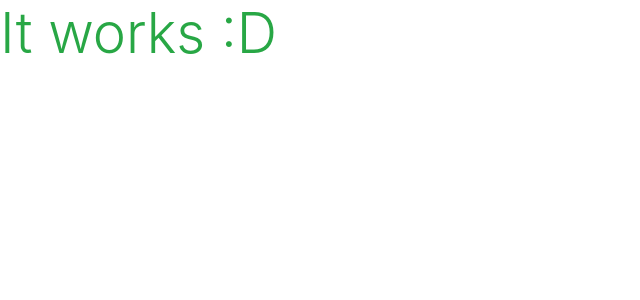
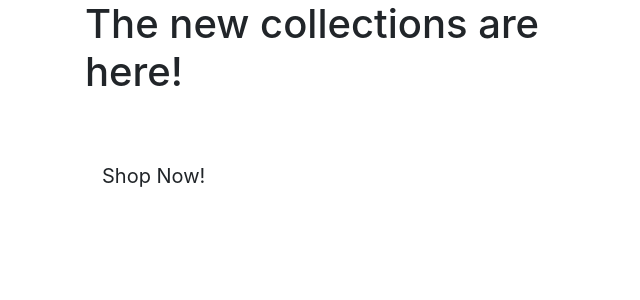
Before and after one commit to gordonbates/boutique-ado, a Django app: page / in a window 1280 px wide. Shown: the top 300 px of the page, without its empty margins (0-640 px from the left). Run offline with Django 3.2, Linux system fonts and the light colour scheme; some libraries are stand-ins or nearby versions.

Commit message:
Added homepage content

```diff
--- a/home/templates/home/index.html
+++ b/home/templates/home/index.html
@@ -1,6 +1,28 @@
 {% extends "base.html" %}
 {% load static %}
 
+{% block page_header %}
+<div class="container header-container">
+    <div class="row">
+        <div class="col"></div>
+    </div>
+</div>
+{% endblock %}
+
 {% block content %}
-<h1 class="display-4 text-success">It works :D</h1>
+<div class="container h-100">
+    <div class="row h-100">
+        <div class="col-7 col-md-6 my-auto">
+            <h1 class="dispaly4 logo-font text-black">
+                The new collections are here!
+            </h1>
+            <div class="my-5">
+                <h4>
+                    <a href="" class="shop-now-button btn btn-lg rounded-0 tes
+                    xt-uppercase py-3">Shop Now!</a>
+                </h4>
+            </div>
+        </div>
+    </div>
+</div>
 {% endblock %}
```
